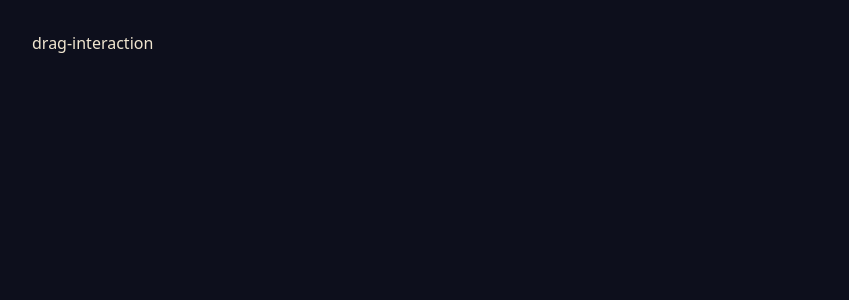
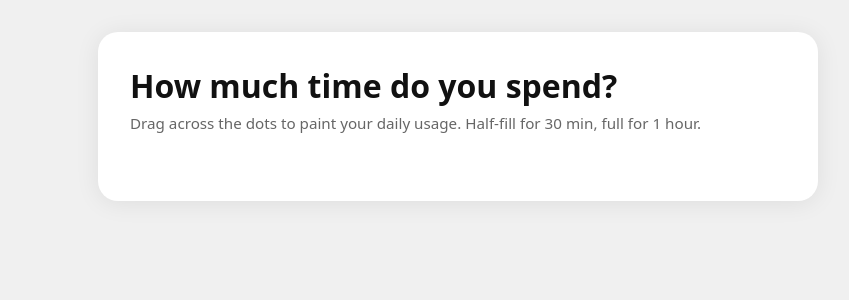
Before and after one commit to Nyarlat-hotep/drag-interaction, a React (Vite) app: page / in a window 1280 px wide. Shown: the top 300 px of the page, without its empty margins (182-1031 px from the left). Built offline with nearby package versions, Linux system fonts and the light colour scheme.

Commit message:
feat: light mode shell + install matter-js

```diff
--- a/package.json
+++ b/package.json
@@ -11,6 +11,7 @@
   "dependencies": {
     "framer-motion": "^12.35.1",
     "lucide-react": "^0.577.0",
+    "matter-js": "^0.20.0",
     "react": "^18.2.0",
     "react-dom": "^18.2.0"
   },
--- a/src/App.css
+++ b/src/App.css
@@ -1,8 +1,21 @@
 .app {
-  display: flex;
-  flex-direction: column;
-  min-height: 100vh;
-  max-width: 900px;
-  margin: 0 auto;
-  padding: 2rem 1.5rem;
+  background: #fff;
+  border-radius: 20px;
+  padding: 2rem 2rem 2.5rem;
+  width: 100%;
+  max-width: 720px;
+  box-shadow: 0 2px 24px rgba(0,0,0,0.08);
 }
+
+.app-title {
+  font-size: 2rem;
+  font-weight: 700;
+  margin-bottom: 0.4rem;
+  color: #111;
+}
+
+.app-subtitle {
+  font-size: 0.95rem;
+  color: #666;
+  margin-bottom: 1.75rem;
+}
--- a/src/App.jsx
+++ b/src/App.jsx
@@ -3,7 +3,10 @@ import './App.css'
 export default function App() {
   return (
     <div className="app">
-      <p>drag-interaction</p>
+      <h1 className="app-title">How much time do you spend?</h1>
+      <p className="app-subtitle">
+        Drag across the dots to paint your daily usage. Half-fill for 30 min, full for 1 hour.
+      </p>
     </div>
   )
 }
--- a/src/index.css
+++ b/src/index.css
@@ -1,25 +1,17 @@
 *, *::before, *::after { box-sizing: border-box; margin: 0; padding: 0; }
 
-:root {
-  --bg-body: #0d0f1c;
-  --bg-surface: #141828;
-  --bg-panel: #1b2038;
-  --fg-primary: #f0e6d0;
-  --fg-dim: rgba(240, 230, 208, 0.75);
-  --fg-faint: rgba(240, 230, 208, 0.4);
-  --border: rgba(240, 230, 208, 0.15);
-  --border-hover: rgba(240, 230, 208, 0.35);
-  --shadow: rgba(0, 0, 0, 0.85);
-}
-
 body {
-  font-family: system-ui, sans-serif;
-  background: var(--bg-body);
-  color: var(--fg-primary);
+  font-family: system-ui, -apple-system, sans-serif;
+  background: #f0f0f0;
+  color: #111;
   min-height: 100vh;
   -webkit-font-smoothing: antialiased;
 }
 
-#root { position: relative; }
+#root {
+  display: flex;
+  justify-content: center;
+  padding: 2rem 1rem 4rem;
+}
 
-button { font-family: inherit; cursor: pointer; }
+button { font-family: inherit; cursor: pointer; border: none; background: none; }
```
Also changed, not shown: 1 other file (tests, documents, lock files or other folders).
